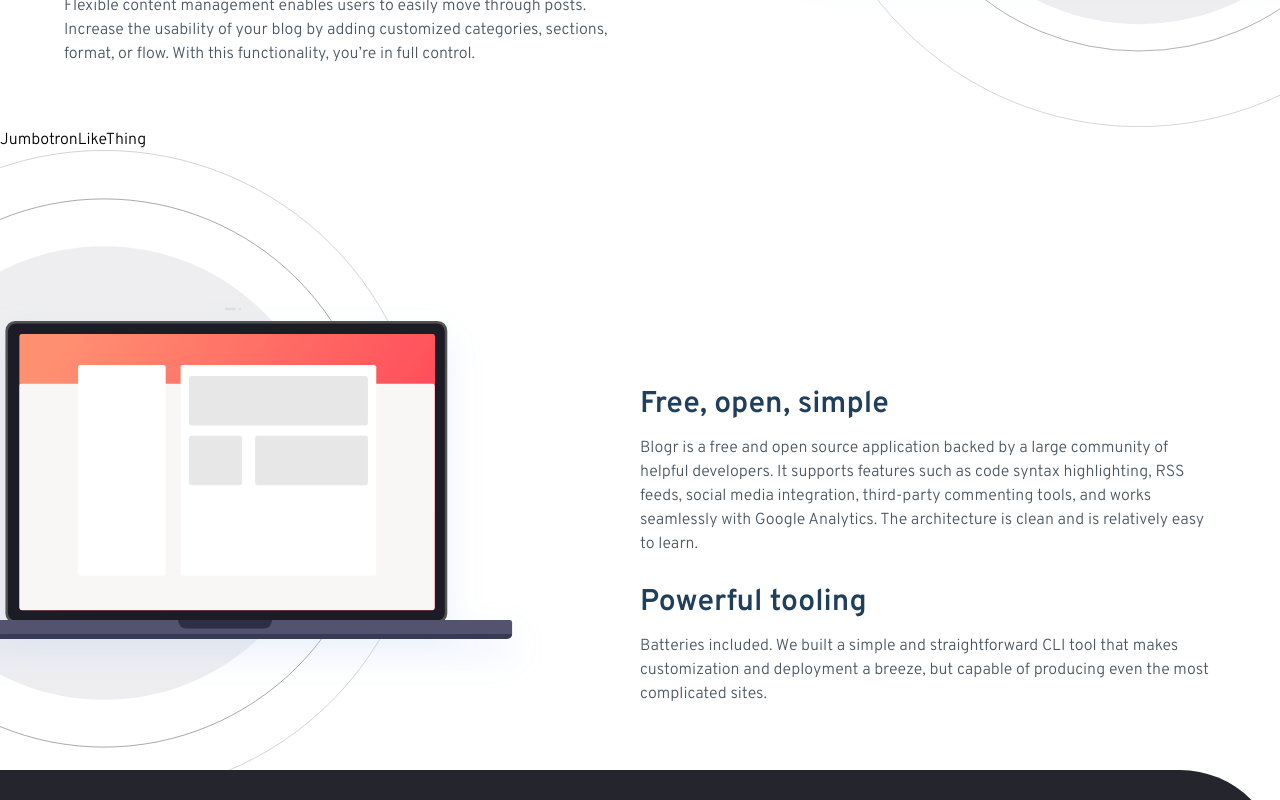
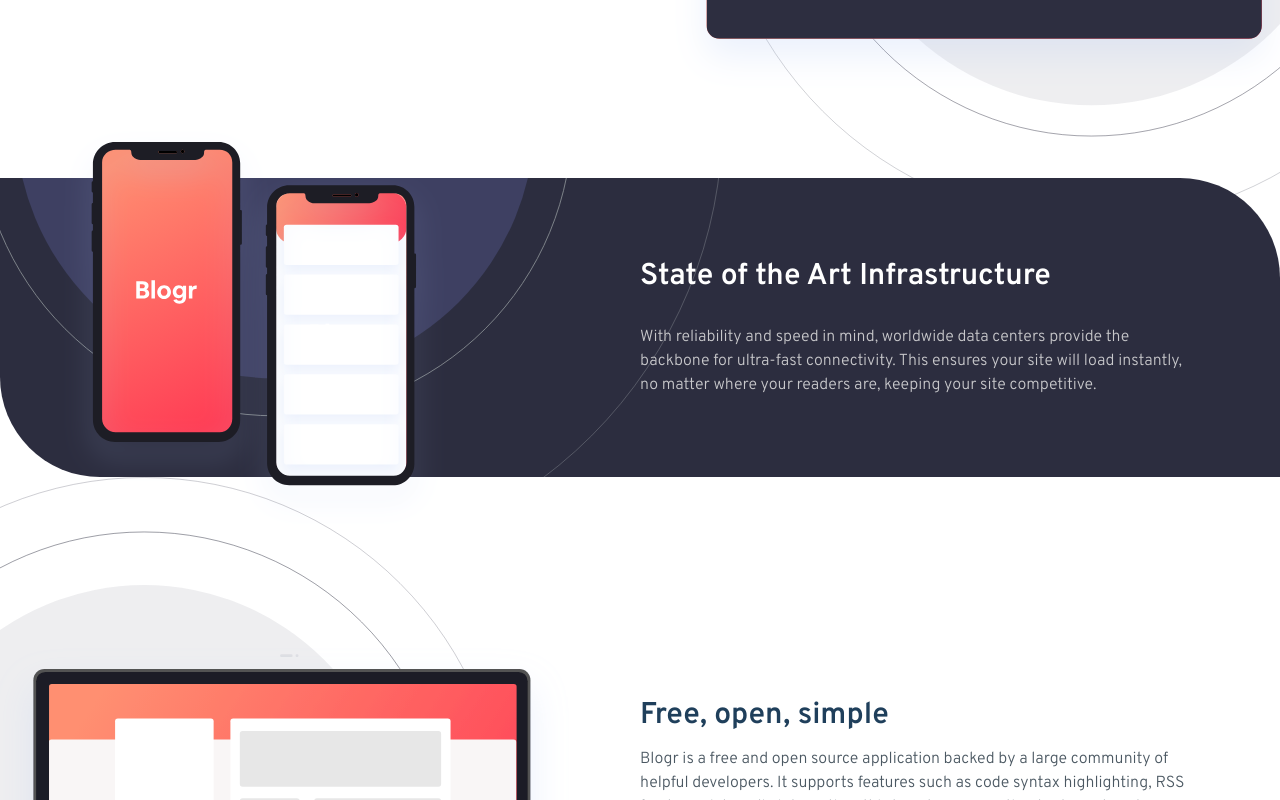
Before and after one commit to manikagnish/blogr-landing-page, a React (Create React App) app: page / in a window 1280 px wide. Shown: the part 1180-1980 px from the top of the page. Built offline with nearby package versions, Linux system fonts and the light colour scheme.

Commit message:
completed jumbotron section

```diff
--- a/src/components/JumbotronLikeThing.jsx
+++ b/src/components/JumbotronLikeThing.jsx
@@ -1,5 +1,18 @@
-function JumbotronLikeThing() {
-  return <div>JumbotronLikeThing</div>;
+import phones from "../images/illustration-phones.svg";
+
+export default function JumbotronLikeThing() {
+  return (
+    <div className="jumbotron-like-thing">
+      <img src={phones} alt="vector of phones" />
+      <div className="jumbotron-like-thing__text">
+        <h3>State of the Art Infrastructure</h3>
+        <p>
+          With reliability and speed in mind, worldwide data centers provide the
+          backbone for ultra-fast connectivity. This ensures your site will load
+          instantly, no matter where your readers are, keeping your site
+          competitive.
+        </p>
+      </div>
+    </div>
+  );
 }
-
-export default JumbotronLikeThing;
--- a/src/scss/abstract/mixins.scss
+++ b/src/scss/abstract/mixins.scss
@@ -1,23 +1,33 @@
+@mixin special-case {
+  @media (min-width: 450px) {
+    @content;
+  }
+}
+
 @mixin tab-port {
   @media (min-width: 700px) {
     @content;
   }
 }
+
 @mixin tab-land {
   @media (min-width: 810px) {
     @content;
   }
 }
+
 @mixin mini-desktop {
   @media (min-width: 1050px) {
     @content;
   }
 }
+
 @mixin desktop {
   @media (min-width: 1200px) {
     @content;
   }
 }
+
 @mixin big-desktop {
   @media (min-width: 1800px) {
     @content;
--- a/src/scss/components/FeatureSection.scss
+++ b/src/scss/components/FeatureSection.scss
@@ -1,6 +1,10 @@
 .features {
   text-align: center;
   padding: 4em 5vw;
+  @include tab-port {
+    margin-bottom: 4em;
+  }
+
   @include mini-desktop {
     position: relative;
   }
@@ -49,15 +53,15 @@
   @include mini-desktop {
     flex-direction: row;
     text-align: left;
+    margin-bottom: 3em;
 
     .features__text {
-      margin-top: 4em;
       width: 50%;
     }
 
     img {
       @include mini-desktop {
-        width: 70rem;
+        width: 80rem;
         position: absolute;
         top: 0;
         right: -15%;
@@ -71,13 +75,16 @@
     flex-direction: row-reverse;
     text-align: left;
 
+    margin-bottom: 12em;
+    margin-top: 8em;
+
     .features__text {
-      margin-top: 4em;
+      // margin-top: 1em;
       width: 50%;
     }
     img {
       @include mini-desktop {
-        width: 80rem;
+        width: 90rem;
         position: absolute;
         top: 0;
         left: -17%;
--- a/src/scss/components/JumbotronLikeThing.scss
+++ b/src/scss/components/JumbotronLikeThing.scss
@@ -0,0 +1,57 @@
+.jumbotron-like-thing {
+  margin-top: 8em;
+  background-image: url(../../images/bg-pattern-circles.svg);
+  background-size: contain;
+  background-position: top;
+  background-color: var(--clr-grad-blue-one);
+  background-repeat: no-repeat;
+  padding: 15em 7vw 8em 7vw;
+  border-radius: 0 10rem 0 10rem;
+  color: var(--clr-white);
+  text-align: center;
+  position: relative;
+
+  @include tab-land {
+    display: flex;
+  }
+
+  @include special-case {
+    margin-top: 1em;
+    padding: 5em 7vw 5em 7vw;
+    background-size: 70%;
+    background-position: left -45% bottom 15%;
+    text-align: left;
+    &__text {
+      width: 50%;
+      margin-left: auto;
+    }
+  }
+
+  img {
+    width: 90vw;
+    position: absolute;
+    top: -15rem;
+    left: 5%;
+
+    @include special-case {
+      display: none;
+    }
+
+    @include tab-land {
+      display: block;
+      width: 38rem;
+      top: -5rem;
+      left: 5%;
+    }
+  }
+
+  h3 {
+    font-size: 3rem;
+    margin-bottom: 1em;
+  }
+
+  p {
+    color: var(--clr-grayish-blue);
+    line-height: 1.5;
+  }
+}
--- a/src/scss/components/Navbar.scss
+++ b/src/scss/components/Navbar.scss
@@ -101,6 +101,12 @@
 
         span {
           margin-right: 0.5em;
+          transition: border-bottom-color 0.2s ease-out;
+
+          &:hover {
+            // color: var(--clr-grayish-blue) !important;
+            border-bottom: 1px solid #fff;
+          }
 
           &.active {
             color: var(--clr-grayish-blue-dark);
```
Also changed, not shown: 1 other file (tests, documents, lock files or other folders).
